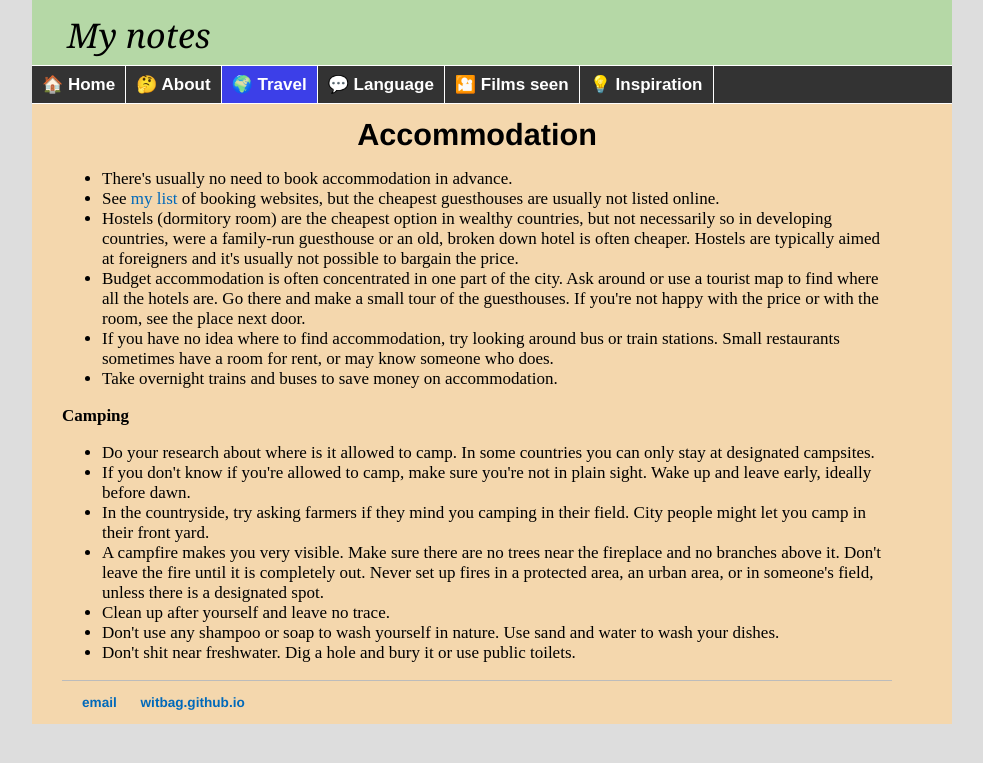
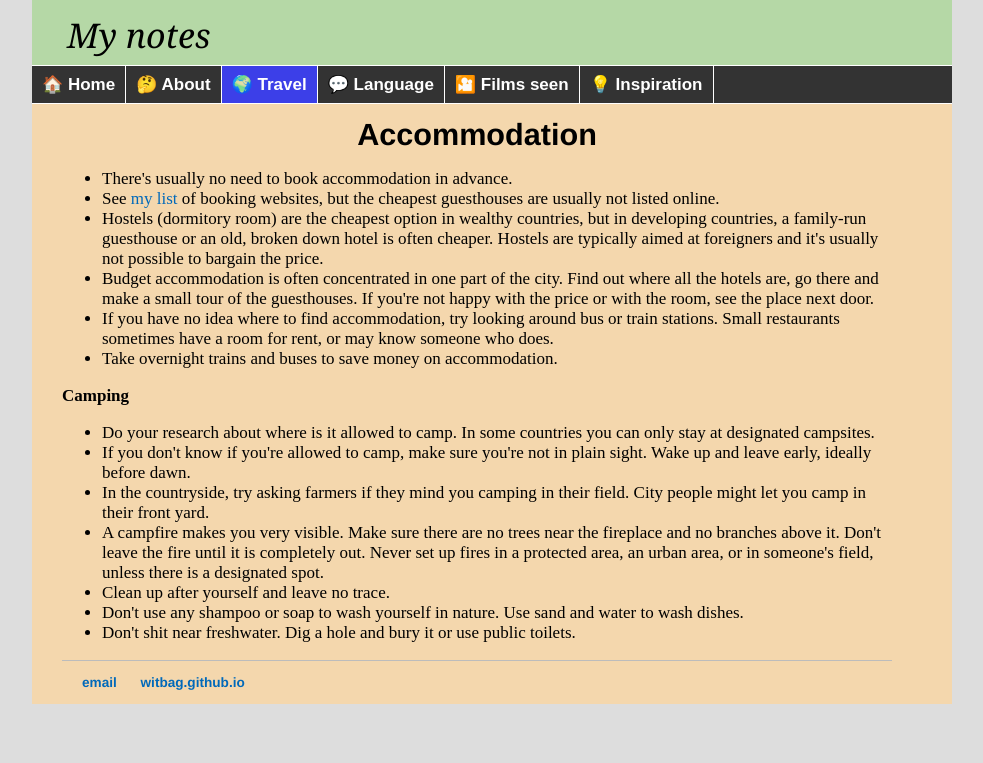
Before and after one commit to witbag/witbag.github.io, a Jekyll site: the page built from travel/accommodation.html, in a window 1280 px wide. Shown: the top 763 px of the page, without its empty margins (148-1131 px from the left). Built offline with Jekyll 4.4.1, drawn with Linux system fonts in a browser that asks for light colours.

Commit message:
Update accommodation.html

```diff
--- a/travel/accommodation.html
+++ b/travel/accommodation.html
@@ -11,8 +11,8 @@ title: Travel resources
 <ul>
 <li>There's usually no need to book accommodation in advance.<br>
 <li>See <a href="resources.html#accom">my list</a> of booking websites, but the cheapest guesthouses are usually not listed online.<br>
-<li>Hostels (dormitory room) are the cheapest option in wealthy countries, but not necessarily so in developing countries, were a family-run guesthouse or an old, broken down hotel is often cheaper. Hostels are typically aimed at foreigners and it's usually not possible to bargain the price.<br>
-<li>Budget accommodation is often concentrated in one part of the city. Ask around or use a tourist map to find where all the hotels are. Go there and make a small tour of the guesthouses. If you're not happy with the price or with the room, see the place next door.<br>
+<li>Hostels (dormitory room) are the cheapest option in wealthy countries, but in developing countries, a family-run guesthouse or an old, broken down hotel is often cheaper. Hostels are typically aimed at foreigners and it's usually not possible to bargain the price.<br>
+<li>Budget accommodation is often concentrated in one part of the city. Find out where all the hotels are, go there and make a small tour of the guesthouses. If you're not happy with the price or with the room, see the place next door.<br>
 <li>If you have no idea where to find accommodation, try looking around bus or train stations. Small restaurants sometimes have a room for rent, or may know someone who does.<br>
 <li>Take overnight trains and buses to save money on accommodation.<br>
 </ul>
@@ -23,6 +23,6 @@ title: Travel resources
 <li>In the countryside, try asking farmers if they mind you camping in their field. City people might let you camp in their front yard.<br>
 <li>A campfire makes you very visible. Make sure there are no trees near the fireplace and no branches above it. Don't leave the fire until it is completely out. Never set up fires in a protected area, an urban area, or in someone's field, unless there is a designated spot.<br>
 <li>Clean up after yourself and leave no trace. <br>
-<li>Don't use any shampoo or soap to wash yourself in nature. Use sand and water to wash your dishes.<br>
+<li>Don't use any shampoo or soap to wash yourself in nature. Use sand and water to wash dishes.<br>
 <li>Don't shit near freshwater. Dig a hole and bury it or use public toilets.<br>
 </ul>
```
